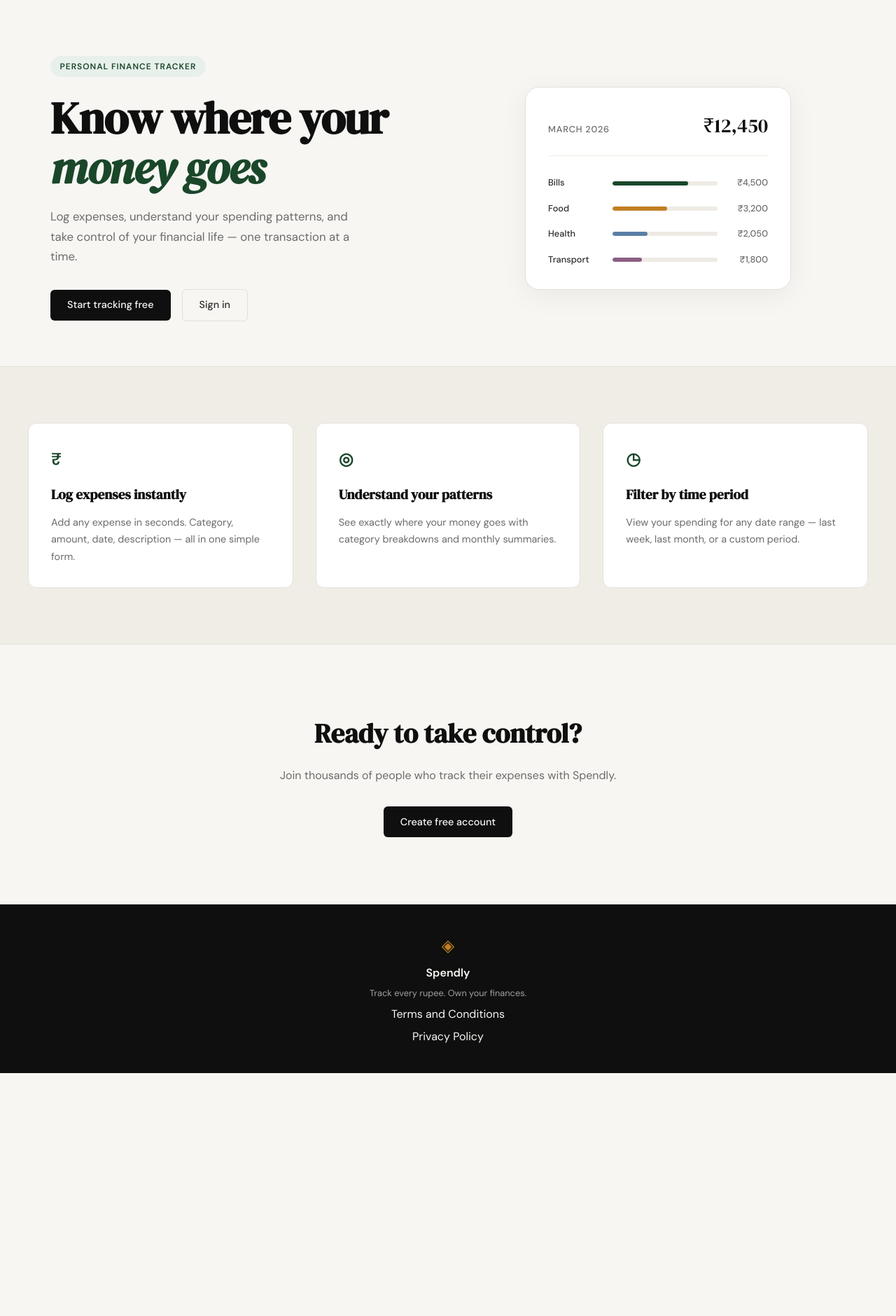
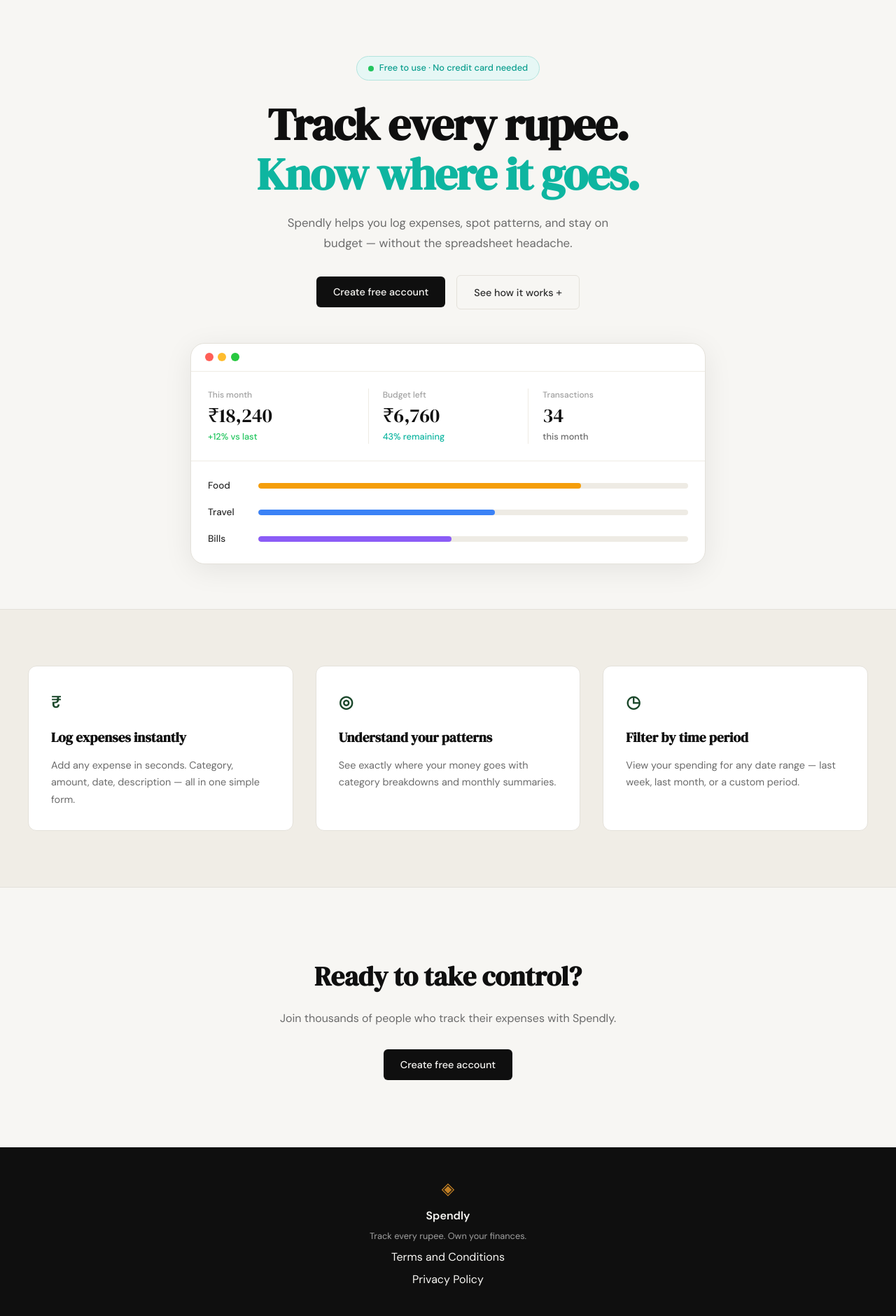
Before and after one commit to GarvitVarshney1997/spendly, a Flask app: page / in a window 1280 px wide. Shown: the part 61-1941 px from the top of the page at 70% size. Before the commit the page ends 1594 px from the top, so only its background shows below. Run offline with Flask 3, Linux system fonts and the light colour scheme.

Commit message:
landing: redesign hero section to match mockup

```diff
--- a/static/css/style.css
+++ b/static/css/style.css
@@ -125,11 +125,8 @@ a { color: inherit; text-decoration: none; }
 
 .hero {
     padding: 5rem 2rem 4rem;
-    display: grid;
-    grid-template-columns: 1fr 1fr;
-    gap: 4rem;
-    align-items: center;
-    max-width: var(--max-width);
+    text-align: center;
+    max-width: 800px;
     margin: 0 auto;
 }
 
@@ -165,14 +162,161 @@ a { color: inherit; text-decoration: none; }
     color: var(--ink-muted);
     line-height: 1.7;
     max-width: 460px;
-    margin-bottom: 2rem;
+    margin: 0 auto 2rem;
 }
 
 .hero-actions {
     display: flex;
     gap: 1rem;
     align-items: center;
+    justify-content: center;
 }
+
+/* ------------------------------------------------------------------ */
+/* Hero pill badge & teal title                                        */
+/* ------------------------------------------------------------------ */
+
+.hero-pill-badge {
+    display: inline-flex;
+    align-items: center;
+    gap: 0.5rem;
+    background: #e6f7f5;
+    color: #0a9e8e;
+    font-size: 0.8rem;
+    font-weight: 500;
+    padding: 0.4rem 1rem;
+    border-radius: 999px;
+    border: 1px solid #b2e4de;
+    margin-bottom: 1.75rem;
+}
+
+.hero-pill-dot {
+    width: 8px;
+    height: 8px;
+    background: #22c55e;
+    border-radius: 50%;
+    flex-shrink: 0;
+}
+
+.hero-title-teal {
+    color: #0eb5a0;
+    display: block;
+}
+
+.hero-btn-plus {
+    font-size: 1rem;
+    font-weight: 400;
+}
+
+/* ------------------------------------------------------------------ */
+/* Hero dashboard mock card                                            */
+/* ------------------------------------------------------------------ */
+
+.hero-dash {
+    margin-top: 3rem;
+    background: var(--paper-card);
+    border: 1px solid var(--border);
+    border-radius: var(--radius-lg);
+    overflow: hidden;
+    box-shadow: 0 8px 40px rgba(0,0,0,0.08);
+    text-align: left;
+}
+
+.hero-dash-titlebar {
+    display: flex;
+    gap: 0.4rem;
+    align-items: center;
+    padding: 0.85rem 1.25rem;
+    border-bottom: 1px solid var(--border-soft);
+}
+
+.dash-dot {
+    width: 12px;
+    height: 12px;
+    border-radius: 50%;
+}
+
+.dash-dot-red    { background: #ff5f57; }
+.dash-dot-yellow { background: #febc2e; }
+.dash-dot-green  { background: #28c840; }
+
+.hero-dash-stats {
+    display: grid;
+    grid-template-columns: repeat(3, 1fr);
+    padding: 1.5rem;
+    gap: 0;
+    border-bottom: 1px solid var(--border-soft);
+}
+
+.hero-dash-stat {
+    display: flex;
+    flex-direction: column;
+    gap: 0.2rem;
+    padding: 0 1.25rem 0 0;
+}
+
+.hero-dash-stat + .hero-dash-stat {
+    padding-left: 1.25rem;
+    border-left: 1px solid var(--border-soft);
+}
+
+.dash-stat-label {
+    font-size: 0.75rem;
+    color: var(--ink-faint);
+    font-weight: 500;
+}
+
+.dash-stat-value {
+    font-family: var(--font-display);
+    font-size: 1.75rem;
+    color: var(--ink);
+    line-height: 1.2;
+}
+
+.dash-stat-sub {
+    font-size: 0.8rem;
+    color: var(--ink-muted);
+    font-weight: 500;
+}
+
+.dash-positive { color: #22c55e; }
+.dash-teal     { color: #0eb5a0; }
+
+.hero-dash-bars {
+    padding: 1.5rem;
+    display: flex;
+    flex-direction: column;
+    gap: 1rem;
+}
+
+.hero-dash-bar-row {
+    display: grid;
+    grid-template-columns: 56px 1fr;
+    gap: 1rem;
+    align-items: center;
+}
+
+.dash-bar-cat {
+    font-size: 0.85rem;
+    color: var(--ink-soft);
+    font-weight: 500;
+}
+
+.dash-bar-track {
+    height: 8px;
+    background: var(--border-soft);
+    border-radius: 999px;
+    overflow: hidden;
+}
+
+.dash-bar {
+    height: 100%;
+    border-radius: 999px;
+}
+
+.dash-bar-orange { background: #f59e0b; }
+.dash-bar-blue   { background: #3b82f6; }
+.dash-bar-purple { background: #8b5cf6; }
 
 /* ------------------------------------------------------------------ */
 /* Mock card (hero visual)                                             */
@@ -564,14 +708,9 @@ a { color: inherit; text-decoration: none; }
 /* ------------------------------------------------------------------ */
 
 @media (max-width: 900px) {
-    .hero {
-        grid-template-columns: 1fr;
-        text-align: center;
-    }
-
     .hero-subtitle { max-width: 100%; }
-    .hero-actions { justify-content: center; }
-    .hero-visual { display: none; }
+    .hero-dash-stats { grid-template-columns: 1fr; gap: 1rem; }
+    .hero-dash-stat + .hero-dash-stat { border-left: none; border-top: 1px solid var(--border-soft); padding-left: 0; padding-top: 1rem; }
 
     .features-inner { grid-template-columns: 1fr; }
 }
--- a/templates/landing.html
+++ b/templates/landing.html
@@ -5,57 +5,58 @@
 {% block content %}
 
 <section class="hero">
-    <div class="hero-inner">
-        <div class="hero-badge">Personal Finance Tracker</div>
+    <div class="hero-pill-badge">
+        <span class="hero-pill-dot"></span>
+        Free to use · No credit card needed
+    </div>
     <h1 class="hero-title">
-            Know where your<br>
-            <em>money goes</em>
+        Track every rupee.<br>
+        <span class="hero-title-teal">Know where it goes.</span>
     </h1>
     <p class="hero-subtitle">
-            Log expenses, understand your spending patterns,
-            and take control of your financial life —
-            one transaction at a time.
+        Spendly helps you log expenses, spot patterns, and stay
+        on budget — without the spreadsheet headache.
     </p>
     <div class="hero-actions">
-            <a href="{{ url_for('register') }}" class="btn-primary">Start tracking free</a>
-            <a href="{{ url_for('login') }}" class="btn-ghost">Sign in</a>
+        <a href="{{ url_for('register') }}" class="btn-primary">Create free account</a>
+        <a href="{{ url_for('login') }}" class="btn-ghost">See how it works <span class="hero-btn-plus">+</span></a>
+    </div>
+
+    <div class="hero-dash">
+        <div class="hero-dash-titlebar">
+            <span class="dash-dot dash-dot-red"></span>
+            <span class="dash-dot dash-dot-yellow"></span>
+            <span class="dash-dot dash-dot-green"></span>
+        </div>
+        <div class="hero-dash-stats">
+            <div class="hero-dash-stat">
+                <span class="dash-stat-label">This month</span>
+                <span class="dash-stat-value">₹18,240</span>
+                <span class="dash-stat-sub dash-positive">+12% vs last</span>
+            </div>
+            <div class="hero-dash-stat">
+                <span class="dash-stat-label">Budget left</span>
+                <span class="dash-stat-value">₹6,760</span>
+                <span class="dash-stat-sub dash-teal">43% remaining</span>
+            </div>
+            <div class="hero-dash-stat">
+                <span class="dash-stat-label">Transactions</span>
+                <span class="dash-stat-value">34</span>
+                <span class="dash-stat-sub">this month</span>
             </div>
         </div>
-    <div class="hero-visual">
-        <div class="mock-card">
-            <div class="mock-card-header">
-                <span class="mock-label">March 2026</span>
-                <span class="mock-total">₹12,450</span>
+        <div class="hero-dash-bars">
+            <div class="hero-dash-bar-row">
+                <span class="dash-bar-cat">Food</span>
+                <div class="dash-bar-track"><div class="dash-bar dash-bar-orange" style="width:75%"></div></div>
             </div>
-            <div class="mock-bars">
-                <div class="mock-bar-row">
-                    <span class="mock-cat">Bills</span>
-                    <div class="mock-bar-track">
-                        <div class="mock-bar" style="width: 72%"></div>
+            <div class="hero-dash-bar-row">
+                <span class="dash-bar-cat">Travel</span>
+                <div class="dash-bar-track"><div class="dash-bar dash-bar-blue" style="width:55%"></div></div>
             </div>
-                    <span class="mock-amt">₹4,500</span>
-                </div>
-                <div class="mock-bar-row">
-                    <span class="mock-cat">Food</span>
-                    <div class="mock-bar-track">
-                        <div class="mock-bar mock-bar-2" style="width: 52%"></div>
-                    </div>
-                    <span class="mock-amt">₹3,200</span>
-                </div>
-                <div class="mock-bar-row">
-                    <span class="mock-cat">Health</span>
-                    <div class="mock-bar-track">
-                        <div class="mock-bar mock-bar-3" style="width: 33%"></div>
-                    </div>
-                    <span class="mock-amt">₹2,050</span>
-                </div>
-                <div class="mock-bar-row">
-                    <span class="mock-cat">Transport</span>
-                    <div class="mock-bar-track">
-                        <div class="mock-bar mock-bar-4" style="width: 28%"></div>
-                    </div>
-                    <span class="mock-amt">₹1,800</span>
-                </div>
+            <div class="hero-dash-bar-row">
+                <span class="dash-bar-cat">Bills</span>
+                <div class="dash-bar-track"><div class="dash-bar dash-bar-purple" style="width:45%"></div></div>
             </div>
         </div>
     </div>
```
Lines whose indentation alone changed are shown as unchanged.
